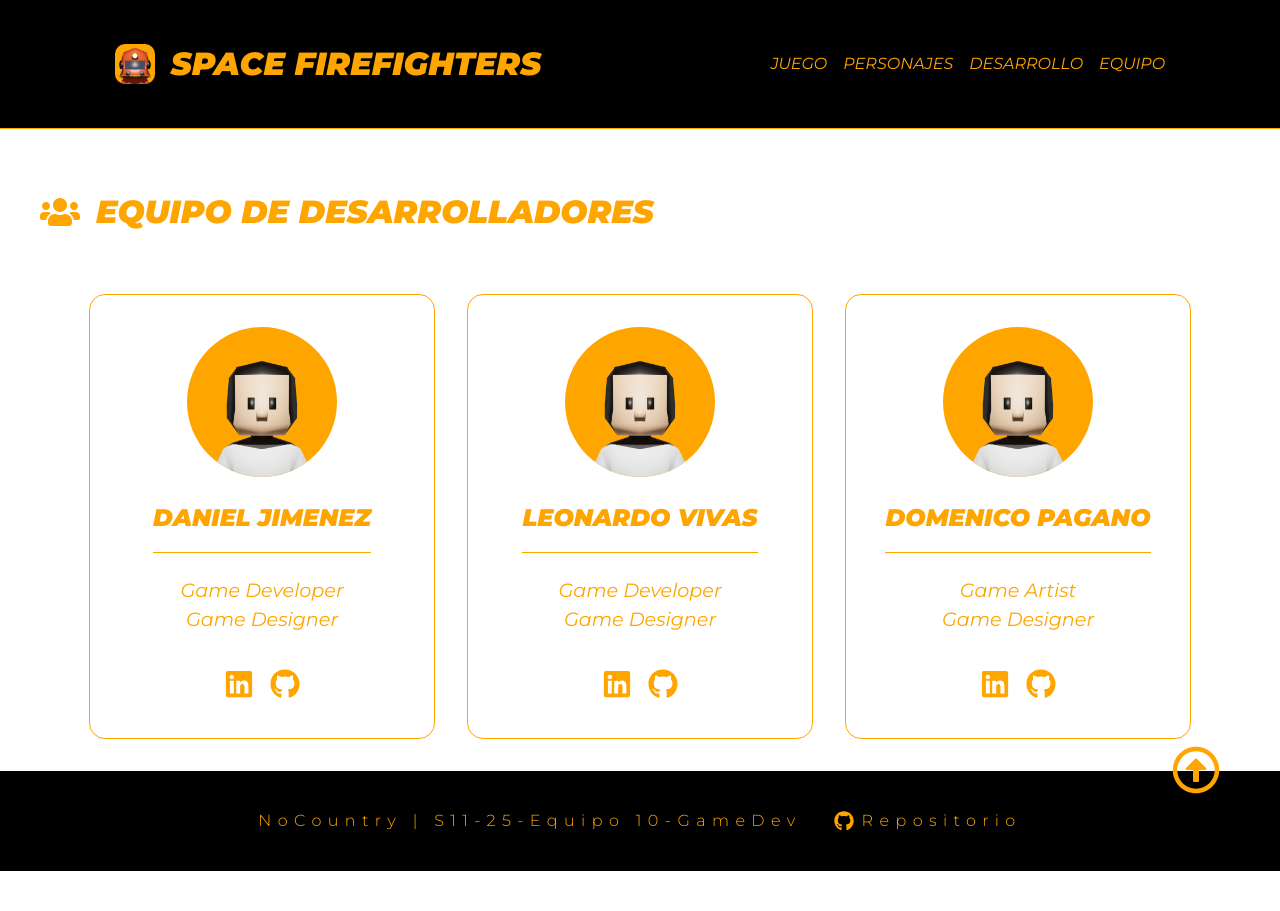
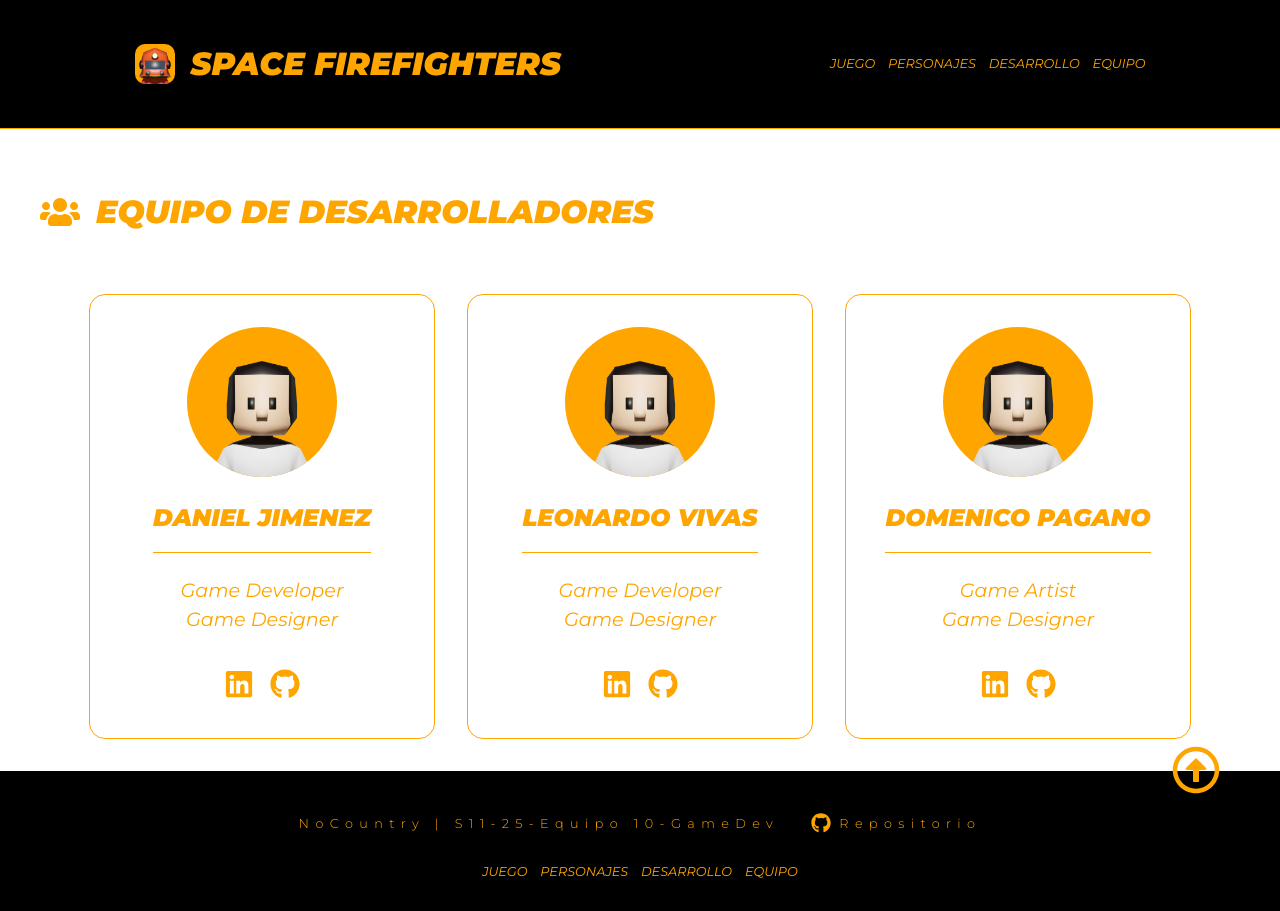
Before and after one commit to DomenicoPH/spacefirefighters-web, a React (Vite) app: page /equipo in a window 1280 px wide. Before the commit the page ends 871 px from the top, so only its background shows below. Built offline with nearby package versions, Linux system fonts and the light colour scheme.

Commit message:
ajustes visuales en footer y landing

```diff
--- a/src/components/Footer/Footer.jsx
+++ b/src/components/Footer/Footer.jsx
@@ -1,11 +1,13 @@
 import style from './Footer.module.css';
 import { FaRegArrowAltCircleUp } from "react-icons/fa";
 import { FaGithub } from "react-icons/fa";
+import Nav from "../../components/Nav/Nav"
 
 export default function Footer(){
     return(
         <footer className={style.footer}>
-            <p>NoCountry | S11-25-Equipo 10-GameDev</p>
+            <div className={style.topContainer}>
+                <p className={style.team}>NoCountry | S11-25-Equipo 10-GameDev</p>
                 <a
                     href='https://github.com/LeonardoEC/SPACE-FIREFIGHTERS'
                     target='_blank'
@@ -13,6 +15,9 @@ export default function Footer(){
                     className={style.enlace}
                 ><FaGithub size={20} />Repositorio</a>
                 <a className={style.up} href="#"><FaRegArrowAltCircleUp /></a>
+            </div>
+            <Nav />
+
         </footer>
     )
 };
--- a/src/components/Footer/Footer.module.css
+++ b/src/components/Footer/Footer.module.css
@@ -1,26 +1,38 @@
 .footer{
     display: flex;
+    flex-direction: column;
     justify-content: center;
     align-items: center;
     position: relative;
+    gap: 1rem;
+    height: 140px;
+    background-color: black;
+}
+
+.topContainer{
+    display: flex;
     gap: 2rem;
-    height: 100px;
-    background-color: black;
     color: orange;
     font-family: var(--font-title);
     font-weight: 300;
     letter-spacing: .4rem;
 }
 
+.team{
+    font-size: .8rem;
+}
+
+.enlace{
+    display: flex;
+    align-items: center;
+    gap: .5rem;
+    font-size: .8rem;
+}
+
+/* Botón para subir */
 .up{
     position: absolute;
     font-size: 3rem;
     top: -30px;
     right: 60px;
 }
-
-.enlace{
-    display: flex;
-    align-items: center;
-    gap: .5rem;
-}
--- a/src/components/Hero/Hero.jsx
+++ b/src/components/Hero/Hero.jsx
@@ -4,7 +4,10 @@ import style from './Hero.module.css';
 export default function Hero(){
     return(
         <div className={style.container}>
-            <h1 className={style.title}>Space Firefighters</h1>
+            <h1 className={style.title}>
+                <span className={style.subtitle}>Heroes Beyond Gravity</span>
+                Space Firefighters
+            </h1>
             <div className={style.overlay}></div>
             <img src={heroImg} alt="hero image" />
         </div>
--- a/src/components/Hero/Hero.module.css
+++ b/src/components/Hero/Hero.module.css
@@ -18,7 +18,7 @@
     left: 0;
     width: 100%;
     height: 100%;
-    background: rgba(0,0,0,0.4);
+    background: rgba(0,0,0,0.8);
     z-index: 1;
 }
 
@@ -41,3 +41,20 @@
     font-family: var(--font-title);
     z-index: 2;
 }
+
+.subtitle{
+    position: absolute;
+    top: 125%;
+    left: 50%;
+    transform: translate(-50%, -50%);
+    color: orange;
+    text-transform: uppercase;
+    text-align: center;
+    font-style: italic;
+    font-size: 1rem;
+    font-weight: 400;
+    font-family: var(--font-title);
+    letter-spacing: 1.8rem;
+    z-index: 2;
+    width: 100vw;
+}
--- a/src/components/Nav/Nav.module.css
+++ b/src/components/Nav/Nav.module.css
@@ -1,6 +1,6 @@
 .nav{
     display: flex;
-    gap: 1rem;
+    gap: .8rem;
 }
 
 .enlace{
@@ -8,7 +8,7 @@
     font-family: var(--font-title);
     font-style: italic;
     text-transform: uppercase;
-    font-size: 1rem;
+    font-size: .8rem;
 }
 .enlace:hover{
     color: slateblue;
--- a/src/views/Players/Players.jsx
+++ b/src/views/Players/Players.jsx
@@ -63,6 +63,12 @@ export default function Players(){
                     />
                 ))}
             </div>
+
+            <div className={style.sectionFooter}>
+                <p className='p'>Para información más detallada, consulta el GDD:</p>
+                <a className='button' target='_blank' rel='noopener noreferrer' href="https://docs.google.com/document/d/150uiAsqVpKYt_yf6Z0nLbGdzChrDJywCCyPpQF-aMq8/edit?usp=drive_link">GDD</a>
+            </div>
+
         </div>
     )
 }
--- a/src/views/Players/Players.module.css
+++ b/src/views/Players/Players.module.css
@@ -22,6 +22,19 @@
     align-items: center;
     padding-top: 4rem;
     gap: 1rem;
+}
+
+/* Section footer */
+.sectionFooter{
+    display: flex;
+    flex-direction: column;
+    align-items: center;
+    justify-content: center;
+    padding-bottom: 5rem;
+}
+.sectionFooter p{
+    font-style: italic;
+    font-size: 1rem;
 }
 
 /* Player Card */
```
Lines whose indentation alone changed are shown as unchanged.
